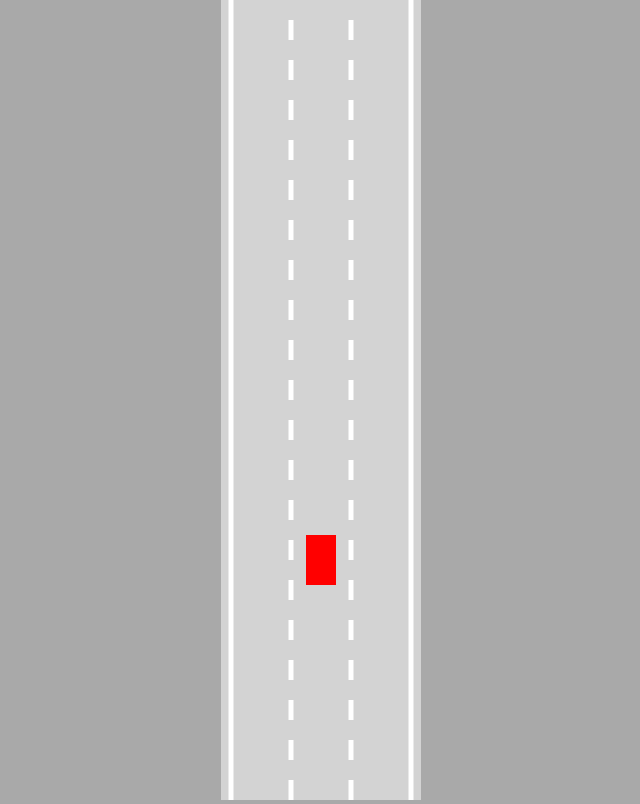
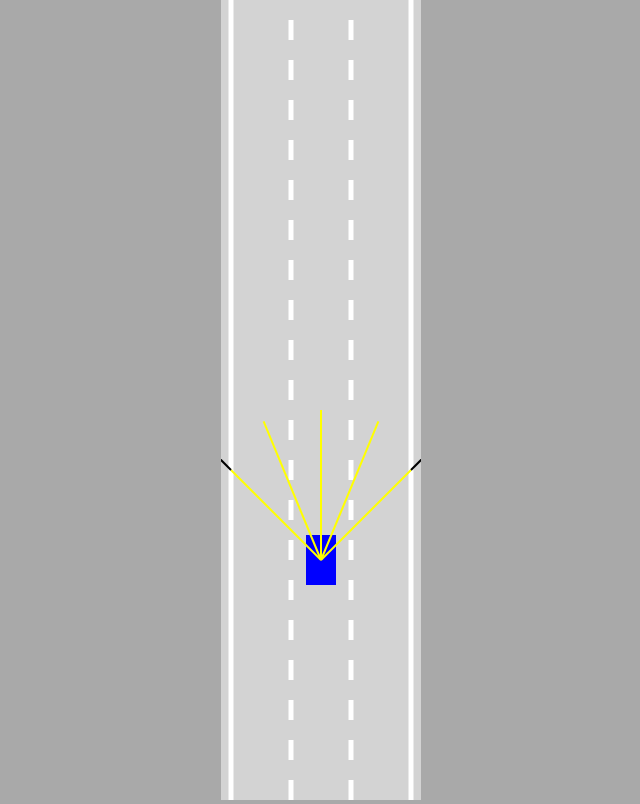
Before and after one commit to rabbikazmi/self-driving-vehicle, a plain HTML site: page index.html in a window 1280 px wide. Shown: the whole page, without its empty margins (319-959 px from the left). Drawn offline with Linux system fonts and the light colour scheme.

Commit message:
added artificial sensors & collision detection

```diff
--- a/car.js
+++ b/car.js
@@ -1,21 +1,72 @@
 class Car{
-    constructor(x,y,width,height){
+    constructor(x,y,width,height,controlType,maxSpeed=3){
         this.x=x;
         this.y=y;
         this.width=width;
         this.height=height;
         this.speed=0;
         this.acceleration=0.2;
-        this.maxSpeed=3;
+        this.maxSpeed=maxSpeed;
         this.friction=0.05;
         this.angle=0;
+        this.damage=false;
 
-        this.control=new Control();
+        // ensure polygon exists so draw() can be called before update()
+        this.polygon = this.#createPolygon();
+        if(controlType!="DUMMY"){
+            this.sensor=new Sensor(this);
+        }
+
+        this.control=new Control(controlType);
     }
 
-    update(){
-        this.#move();
+    update(roadBorders, traffic){
+        if(!this.damage){
+            this.#move();
+            this.polygon=this.#createPolygon();
+            this.damage=this.#assessDamage(roadBorders, traffic);
+        }
+        if(this.sensor){
+            this.sensor.update(roadBorders,traffic);
+        }
     }
+    #assessDamage(roadBorders, traffic){
+        for(let i=0;i<roadBorders.length;i++){
+            if(polysIntersect(this.polygon,roadBorders[i])){
+                return true;
+            }
+        }
+        for(let i=0;i<traffic.length;i++){
+            if(polysIntersect(this.polygon,traffic[i].polygon)){
+                return true;
+            }
+        }
+        return false;
+    }
+
+    #createPolygon(){
+        const points=[];
+        const rad=Math.hypot(this.width,this.height)/2;
+        const alpha=Math.atan2(this.width,this.height);
+        points.push({
+            x:this.x-Math.sin(this.angle-alpha)*rad,
+            y:this.y-Math.cos(this.angle-alpha)*rad
+        });
+        points.push({
+            x:this.x-Math.sin(this.angle+alpha)*rad,
+            y:this.y-Math.cos(this.angle+alpha)*rad
+        });
+        points.push({
+            x:this.x-Math.sin(Math.PI+this.angle-alpha)*rad,
+            y:this.y-Math.cos(Math.PI+this.angle-alpha)*rad
+        });
+        points.push({
+            x:this.x-Math.sin(Math.PI+this.angle+alpha)*rad,
+            y:this.y-Math.cos(Math.PI+this.angle+alpha)*rad
+        });
+        return points;
+    }
+
     #move(){
         if(this.control.forward){
             this.speed+=this.acceleration;
@@ -57,20 +108,22 @@ class Car{
         this.y-=Math.cos(this.angle)*this.speed;
 
     }
-    draw(ctx){
-        ctx.save();
-        ctx.translate(this.x,this.y);
-        ctx.rotate(-this.angle);
+
+    draw(ctx,color){
+        if(this.damage){
+            ctx.fillStyle="gray";
+        }else{
+            ctx.fillStyle=color;
+        }
         ctx.beginPath();
-        ctx.rect(
-            -this.width/2,
-            -this.height/2,
-            this.width,
-            this.height
-        )
-        ctx.fillStyle="red";
+        ctx.moveTo(this.polygon[0].x,this.polygon[0].y);
+        for(let i=1;i<this.polygon.length;i++){
+            ctx.lineTo(this.polygon[i].x,this.polygon[i].y);
+        }
+        ctx.closePath();
         ctx.fill();
-
-        ctx.restore();
+        if(this.sensor){
+            this.sensor.draw(ctx);
+        }
     }
 }
--- a/control.js
+++ b/control.js
@@ -1,11 +1,17 @@
 class Control{
-    constructor() {
+    constructor(type) {
         this.forward = false;
         this.left = false;
         this.right = false;
         this.reverse = false;
-
-        this.#addKeyboardListeners();
+        switch (type) {
+            case "KEYS":
+                this.#addKeyboardListeners();
+                break;
+            case "DUMMY":
+                this.forward = true;
+                break;
+        }
     }
     #addKeyboardListeners() {
         document.onkeydown = (event) => {
--- a/index.html
+++ b/index.html
@@ -1,15 +1,16 @@
 <!DOCTYPE html>
 <html lang="en">
 <head>
-    <title>Self-driving Car</title>
+    <title>Self-Driving Car</title>
     <link rel="stylesheet" href="styles.css">
 </head>
 <body>
     <canvas id="myCanvas"></canvas>
+    <script src="sensor.js"></script>
     <script src="utils.js"></script>
     <script src="road.js"></script>
     <script src="control.js"></script>
     <script src="car.js"></script>
-    <script src="script.js"></script>
+    <script src="main.js"></script>
 </body>
 </html>
--- /dev/null
+++ b/main.js
@@ -0,0 +1,33 @@
+const canvas=document.getElementById("myCanvas");
+canvas.height=window.innerHeight;
+canvas.width=200;
+
+const ctx=canvas.getContext("2d");
+const road=new Road(canvas.width/2,canvas.width*0.9);
+const car=new Car(road.getLaneCenter(1),100,30,50,"KEYS");
+car.draw(ctx);
+const traffic=[
+    new Car(road.getLaneCenter(1),-100,30,50,"DUMMY",2),
+    new Car(road.getLaneCenter(0),-300,30,50,"DUMMY",2),
+    new Car(road.getLaneCenter(2),-300,30,50,"DUMMY",2),
+    new Car(road.getLaneCenter(1),-500,30,50,"DUMMY",2)
+];
+
+animate();
+function animate(){
+    for(let i=0;i<traffic.length;i++){
+        traffic[i].update(road.borders, []);
+    }
+
+    car.update(road.borders, traffic);
+    canvas.height=window.innerHeight;
+    ctx.save();
+    ctx.translate(0,-car.y+canvas.height*0.7);
+    road.draw(ctx);
+    for(let i=0;i<traffic.length;i++){
+        traffic[i].draw(ctx,"red");
+    }
+    car.draw(ctx,"blue");
+    ctx.restore();
+    requestAnimationFrame(animate);
+}
--- a/script.js
+++ /dev/null
@@ -1,20 +0,0 @@
-const canvas=document.getElementById("myCanvas");
-canvas.height=window.innerHeight;
-canvas.width=200;
-
-const ctx=canvas.getContext("2d");
-const road=new Road(canvas.width/2,canvas.width*0.9);
-const car=new Car(road.getLaneCenter(1),100,30,50);
-car.draw(ctx);
-
-animate();
-function animate(){
-    car.update();
-    canvas.height=window.innerHeight;
-    ctx.save();
-    ctx.translate(0,-car.y+canvas.height*0.7);
-    road.draw(ctx);
-    car.draw(ctx);
-    ctx.restore();
-    requestAnimationFrame(animate);
-}
--- /dev/null
+++ b/sensor.js
@@ -0,0 +1,110 @@
+class Sensor{
+    constructor(car){
+        this.car = car;
+        this.rayCount = 5;
+        this.rayLength = 150;
+        this.raySpread = Math.PI / 2;
+
+        this.rays=[];
+        this.readings=[];
+        // ensure rays exist so draw() won't fail if called before update()
+        this.#castRays();
+    }
+    update(roadBorders,traffic){
+        this.#castRays();
+        this.readings=[];
+        for(let i=0;i<this.rays.length;i++){
+            const reading=this.#getReading(this.rays[i],roadBorders, traffic);
+            this.readings.push(reading);
+        }
+    }
+
+    #getReading(ray,roadBorders, traffic){
+        let touches=[];
+        for(let i=0;i<roadBorders.length;i++){
+            const touch=getIntersection(
+                ray[0],
+                ray[1],
+                roadBorders[i][0],
+                roadBorders[i][1]
+            );
+            if(touch){
+                touches.push(touch);
+            }
+        }
+
+        for(let i=0;i<traffic.length;i++){
+            const poly=traffic[i].polygon;
+            for(let j=0;j<poly.length;j++){
+                const value=getIntersection(
+                    ray[0],
+                    ray[1],
+                    poly[j],
+                    poly[(j+1)%poly.length]
+                );
+                if(value){
+                    touches.push(value);
+                }
+            }
+        }
+        if(touches.length==0){
+            return null;
+        }else{
+            const offsets=touches.map(e=>e.offset);
+            const minOffset=Math.min(...offsets);
+            return touches.find(e=>e.offset==minOffset);
+        }
+    }
+
+    #castRays(){
+        this.rays = [];
+        for(let i=0;i<this.rayCount;i++){
+            const rayAngle = lerp(
+                this.raySpread/2,
+                -this.raySpread/2,
+                this.rayCount==1?0:i/(this.rayCount-1)
+            )+this.car.angle;
+
+            const start={x:this.car.x, y:this.car.y};
+            const end={
+                // use the computed rayAngle (already includes car.angle)
+                x:this.car.x-Math.sin(rayAngle)*this.rayLength,
+                y:this.car.y-Math.cos(rayAngle)*this.rayLength
+            };
+            this.rays.push([start,end]);
+        }
+    }
+    draw(ctx){
+        for(let i=0;i<this.rayCount;i++){
+            let end=this.rays[i][1];
+            if(this.readings[i]){
+                end=this.readings[i];
+            }
+            ctx.beginPath();
+            ctx.lineWidth=2;
+            ctx.strokeStyle="yellow";
+            ctx.moveTo(
+                this.rays[i][0].x,
+                this.rays[i][0].y
+            );
+            ctx.lineTo(
+                end.x,
+                end.y
+            );
+            ctx.stroke();
+
+            ctx.beginPath();
+            ctx.lineWidth=2;
+            ctx.strokeStyle="black";
+            ctx.moveTo(
+                this.rays[i][1].x,
+                this.rays[i][1].y
+            );
+            ctx.lineTo(
+                end.x,
+                end.y
+            );
+            ctx.stroke();
+        }
+    }
+}
--- a/utils.js
+++ b/utils.js
@@ -1,3 +1,37 @@
 function lerp(A,B,t){
     return A+(B-A)*t;
 }
+function getIntersection(A,B,C,D){
+    const tTop=(D.x-C.x)*(A.y-C.y)-(D.y-C.y)*(A.x-C.x);
+    const uTop=(C.y-A.y)*(A.x-B.x)-(C.x-A.x)*(A.y-B.y);
+    const bottom=(D.y-C.y)*(B.x-A.x)-(D.x-C.x)*(B.y-A.y);
+    if(bottom!=0){
+        const t=tTop/bottom;
+        const u=uTop/bottom;
+        if(t>=0 && t<=1 && u>=0 && u<=1){
+            return {
+                x:lerp(A.x,B.x,t),
+                y:lerp(A.y,B.y,t),
+                offset:t
+            };
+        }
+    }
+    return null;
+}
+
+function polysIntersect(poly1,poly2){
+    for(let i=0;i<poly1.length;i++){
+        for(let j=0;j<poly2.length;j++){
+            const touch=getIntersection(
+                poly1[i],
+                poly1[(i+1)%poly1.length],
+                poly2[j],
+                poly2[(j+1)%poly2.length]
+            );
+            if(touch){
+                return true;
+            }
+        }
+    }
+    return false;
+}
```
